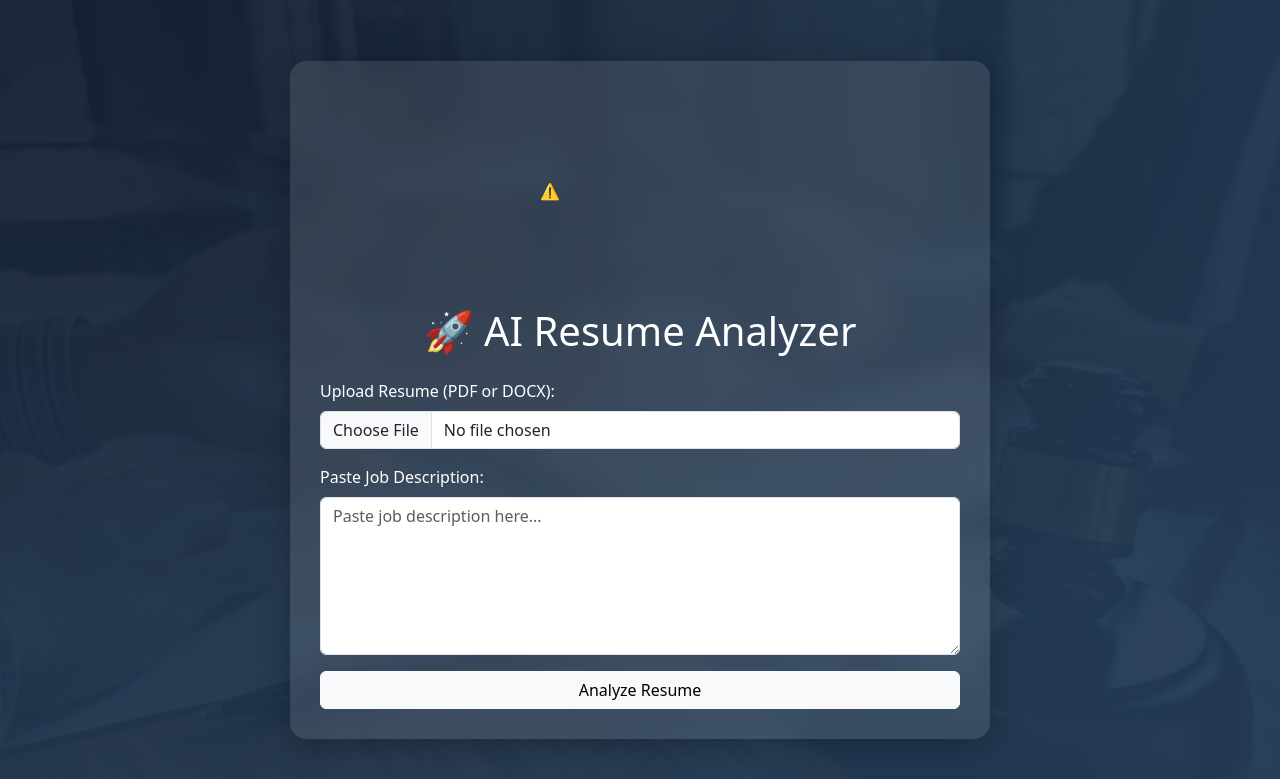
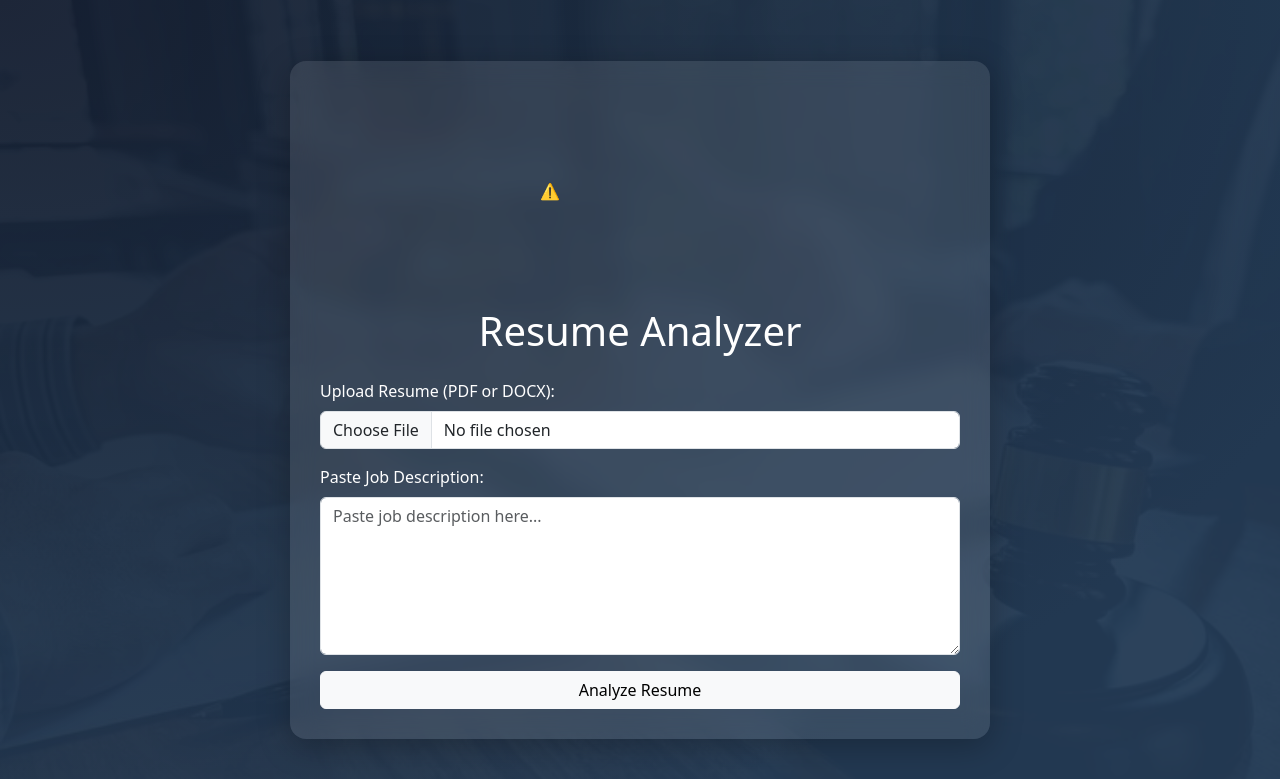
Before and after one commit to Marmitt/resume-analyser, a Flask app: page / in a window 1280 px wide. Shown: the top 779 px of the page. Run offline with Flask 3, Linux system fonts and the light colour scheme.

Commit message:
Final Adjustments

```diff
--- a/templates/index.html
+++ b/templates/index.html
@@ -20,7 +20,7 @@
       </lottie-player>
     </div>
 
-    <h1 class="mb-4">🚀 AI Resume Analyzer</h1>
+    <h1 class="mb-4">Resume Analyzer</h1>
     <form action="/upload" method="post" enctype="multipart/form-data">
       <div class="mb-3 text-start">
         <label for="resume" class="form-label">Upload Resume (PDF or DOCX):</label>
```
